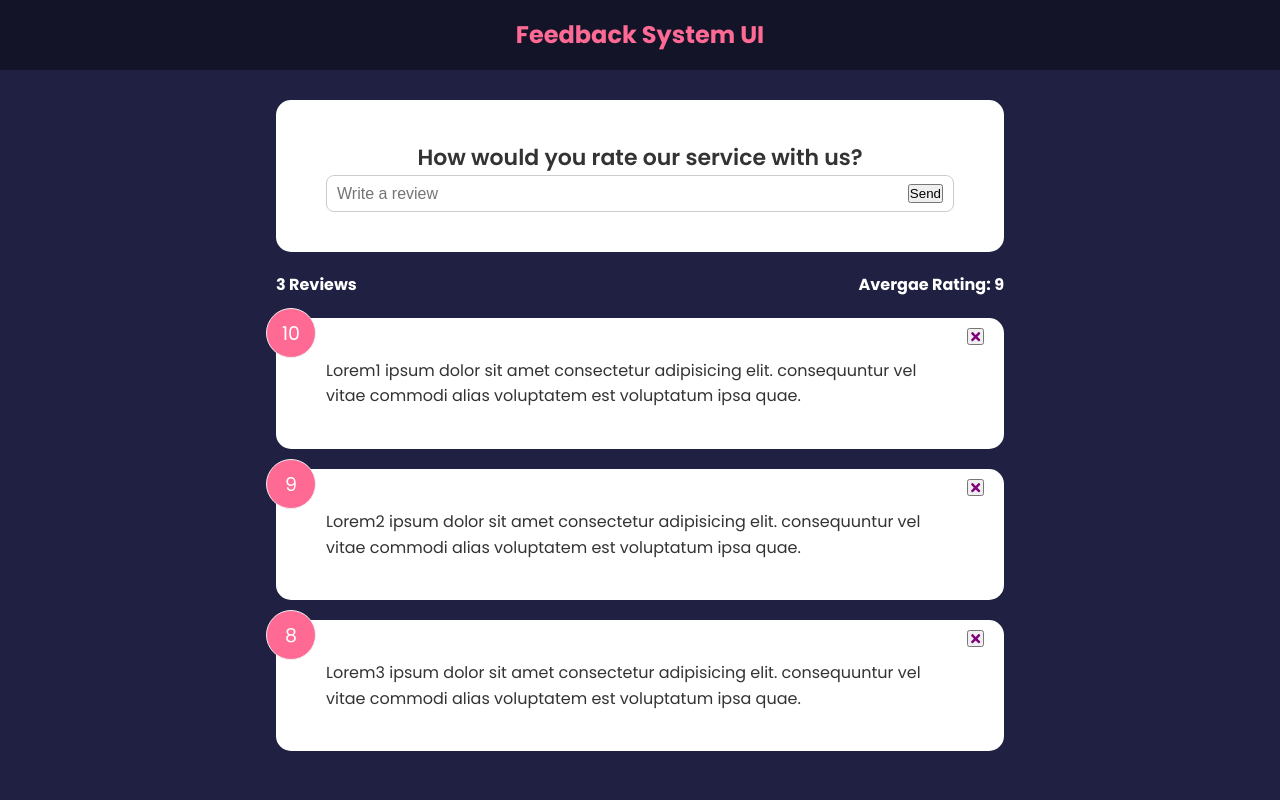
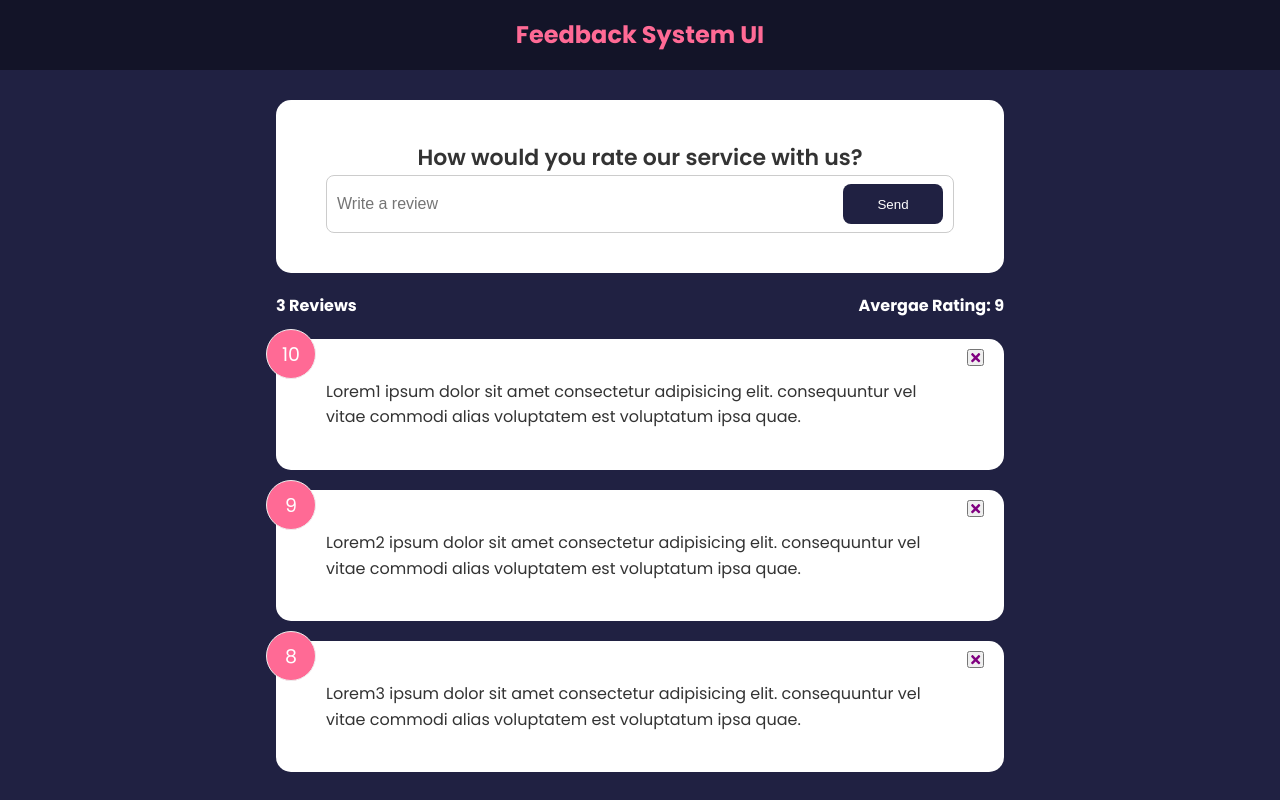
Before and after one commit to rajpaul8/Feedback_Application_React, a React (Create React App) app: page / in a window 1280 px wide. Built offline with nearby package versions, Linux system fonts and the light colour scheme.

Commit message:
Added new button as shared component

```diff
--- a/src/components/FeedbackForm.jsx
+++ b/src/components/FeedbackForm.jsx
@@ -1,13 +1,14 @@
-import React from 'react'
-import Card from './shared/Card'
-import { useState } from 'react';
+import React from "react";
+import Card from "./shared/Card";
+import { useState } from "react";
+import Button from "./shared/Button";
 
 function FeedbackForm() {
-    const [text, setText] = useState('')
-    const handleTextChange = (e) => {
-        e.preventDefault();
-        setText(e.target.value)
-    }
+  const [text, setText] = useState("");
+  const handleTextChange = (e) => {
+    e.preventDefault();
+    setText(e.target.value);
+  };
   return (
     <>
       <Card>
@@ -20,8 +21,8 @@
               placeholder="Write a review"
               onChange={handleTextChange}
               value={text}
-                      />
-                      <button type="submit">Send</button>
+            />
+            <Button type="submit">Send</Button>
           </div>
         </form>
       </Card>
@@ -29,4 +30,4 @@
   );
 }
 
-export default FeedbackForm
+export default FeedbackForm;
--- /dev/null
+++ b/src/components/shared/Button.jsx
@@ -0,0 +1,20 @@
+import React from 'react'
+import PropTypes from "prop-types";
+function Button({ children, type, version, isDisabled}) {
+  return (
+      <button type={type} className={`btn btn-${version}`}>{ children }</button>
+  )
+}
+Button.defaultProps = {
+    type: 'button',
+    version: 'primary',
+    isDisabled: false,
+}
+Button.propTypes = {
+    children: PropTypes.node,
+    type: PropTypes.string,
+    version: PropTypes.string,
+    isDisabled: PropTypes.bool,
+
+}
+export default Button
```
